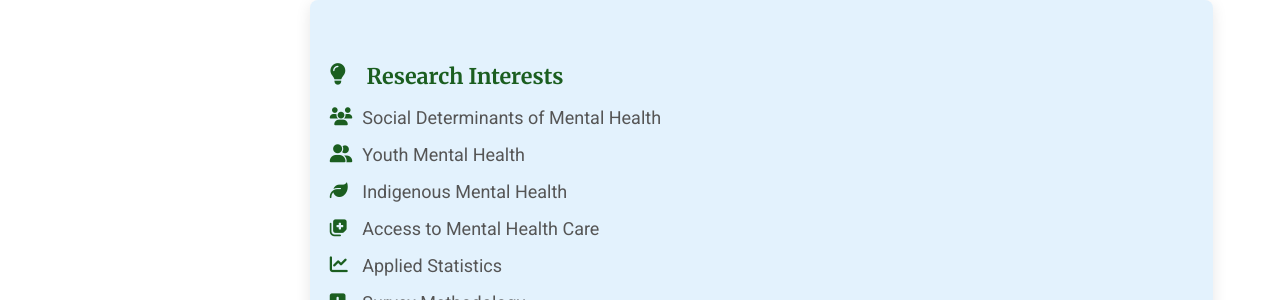
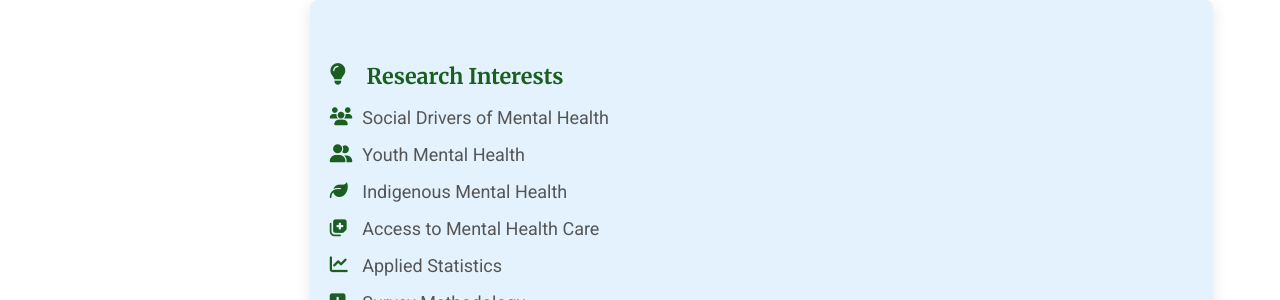
Before and after one commit to Mohsnmonji/mohsnmonji.github.io, a Jekyll site: the page built from about-me.md, in a window 1280 px wide and 1341 px high. Shown: the part 530-830 px from the top of the window. Built offline with Jekyll 4.4.1, drawn with Linux system fonts in a browser that asks for light colours; some web fonts are replaced.

Commit message:
Update about-me.md

```diff
--- a/about-me.md
+++ b/about-me.md
@@ -108,7 +108,7 @@ author_profile: true
 <div class="card">
   <h3><i class="fas fa-lightbulb icon"></i> Research Interests</h3>
   <ul>
-    <li><i class="fas fa-users icon"></i> Social Determinants of Mental Health</li>
+    <li><i class="fas fa-users icon"></i> Social Drivers of Mental Health</li>
     <li><i class="fas fa-user-friends icon"></i> Youth Mental Health</li>
     <li><i class="fas fa-leaf icon"></i> Indigenous Mental Health</li>
     <li><i class="fas fa-notes-medical icon"></i> Access to Mental Health Care</li>
```
